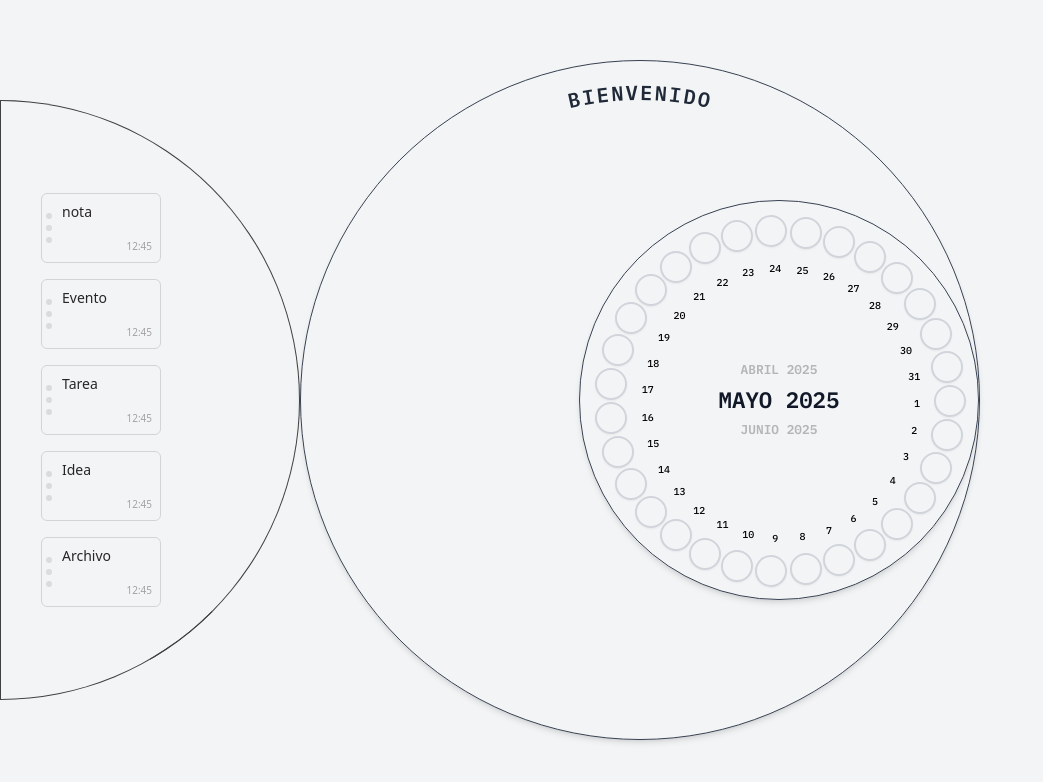
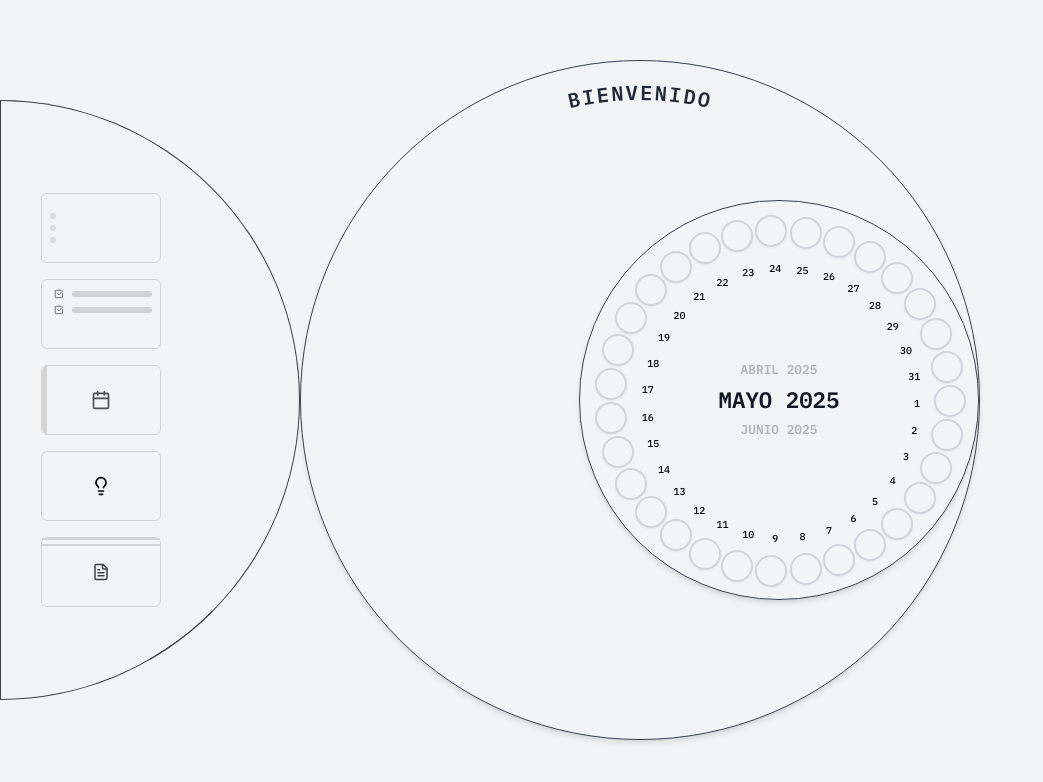
Before and after one commit to DiegoParadiso/recurnote, a React (Vite) app in the folder frontend/: page / in a window 1280 px wide. Shown: the top 782 px of the page, without its empty margins (0-1043 px from the left). Built offline with nearby package versions, Linux system fonts and the light colour scheme.

Commit message:
Cambio de estilos en el halfcircle.jsx

```diff
--- a/frontend/package.json
+++ b/frontend/package.json
@@ -10,6 +10,7 @@
     "preview": "vite preview"
   },
   "dependencies": {
+    "lucide-react": "^0.511.0",
     "luxon": "^3.6.1",
     "react": "^19.1.0",
     "react-dom": "^19.1.0"
--- a/frontend/src/components/HalfCircleSidebar/HalfCircleSidebar.jsx
+++ b/frontend/src/components/HalfCircleSidebar/HalfCircleSidebar.jsx
@@ -1,13 +1,81 @@
 import { useState } from 'react';
+import { Calendar, CheckSquare, Lightbulb, FileText } from 'lucide-react';
 
 export default function HalfCircleSidebar() {
   const [items] = useState([
     { id: 1, label: 'nota' },
-    { id: 2, label: 'Evento' },
-    { id: 3, label: 'Tarea' },
+    { id: 2, label: 'Tarea' },
+    { id: 3, label: 'Evento' },
     { id: 4, label: 'Idea' },
     { id: 5, label: 'Archivo' },
   ]);
+
+  const base =
+    'relative w-[120px] h-[70px] rounded-md p-2 pl-2 cursor-grab transition-all flex flex-col justify-between border';
+
+  const renderItem = (item) => {
+    switch (item.label) {
+      case 'nota':
+        return (
+          <div className={`${base} border-neutral-300 hover:bg-neutral-100`}>
+            <div className="absolute left-1 top-1/2 -translate-y-1/2 flex flex-col pl-1 gap-1.5">
+              {[...Array(3)].map((_, i) => (
+                <div key={i} className="w-[6px] h-[6px] bg-neutral-400/30 rounded-full" />
+              ))}
+            </div>
+          </div>
+        );
+
+      case 'Evento':
+        return (
+          <div className={`${base} border-neutral-300 hover:bg-neutral-100`}>
+            <div className="absolute left-0 top-0 h-full w-[5px] bg-neutral-300 rounded-l-md" />
+            <div className="flex items-center justify-center grow">
+              <Calendar size={20} className="text-neutral-600" />
+            </div>
+          </div>
+        );
+
+      case 'Tarea':
+        return (
+          <div className={`${base} border-neutral-300 hover:bg-neutral-100`}>
+            <div className="flex flex-col gap-1 ml-1">
+              {[...Array(2)].map((_, i) => (
+                <div key={i} className="flex items-center gap-2 text-neutral-600 text-xs">
+                  <CheckSquare size={12} />
+                  <div className="w-full h-[6px] bg-neutral-300 rounded-full" />
+                </div>
+              ))}
+            </div>
+          </div>
+        );
+
+      case 'Idea':
+        return (
+          <div className={`${base} border-neutral-300 hover:bg-neutral-100`}>
+            {/* Rombo arriba a la derecha */}
+            <div className="absolute top-0 right-0 w-4 h-4 rotate-45 origin-top-left" />
+            <div className="flex justify-center items-center grow">
+              <Lightbulb size={20} />
+            </div>
+          </div>
+        );
+
+      case 'Archivo':
+        return (
+          <div className={`${base} border-neutral-300 hover:bg-neutral-100`}>
+            <div className="border-t-2 border-neutral-300 w-full absolute top-0 left-0" />
+            <div className="border-t-2 border-neutral-300 w-full absolute top-[6px] left-0" />
+            <div className="flex justify-center items-center grow">
+              <FileText size={18} className="text-neutral-700" />
+            </div>
+          </div>
+        );
+
+      default:
+        return null;
+    }
+  };
 
   return (
     <div className="absolute left-0 top-1/2 -translate-y-1/2 z-10">
@@ -20,20 +88,8 @@ export default function HalfCircleSidebar() {
               e.dataTransfer.setData('text/plain', item.label);
               e.dataTransfer.setData('source', 'sidebar');
             }}
-            className="relative w-[120px] h-[70px] border border-neutral-300 rounded-md p-2 pl-5 cursor-grab hover:bg-neutral-100 transition-colors flex flex-col justify-between"
           >
-            {/* Hojalillos decorativos */}
-            <div className="absolute left-1 top-1/2 -translate-y-1/2 flex flex-col gap-1.5">
-              {[...Array(3)].map((_, i) => (
-                <div
-                  key={i}
-                  className="w-[6px] h-[6px] bg-neutral-400/30 rounded-full"
-                />
-              ))}
-            </div>
-
-            <div className="text-sm font-medium text-neutral-800">{item.label}</div>
-            <div className="text-[10px] text-neutral-400 text-right">12:45</div>
+            {renderItem(item)}
           </div>
         ))}
       </div>
```
Also changed, not shown: 1 other file (tests, documents, lock files or other folders).
